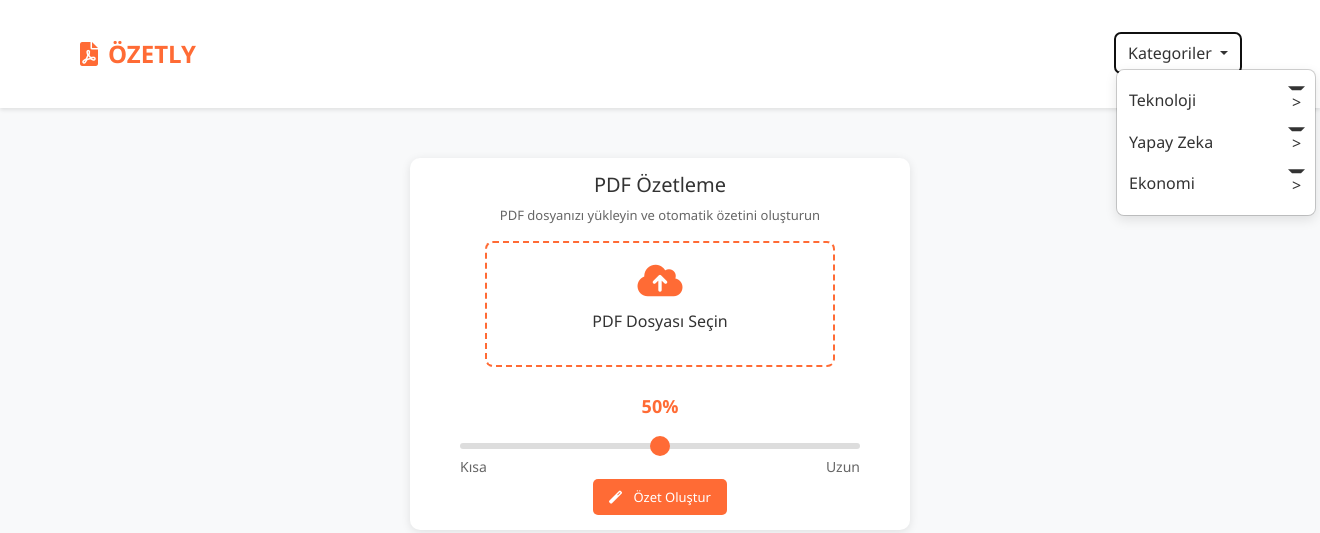
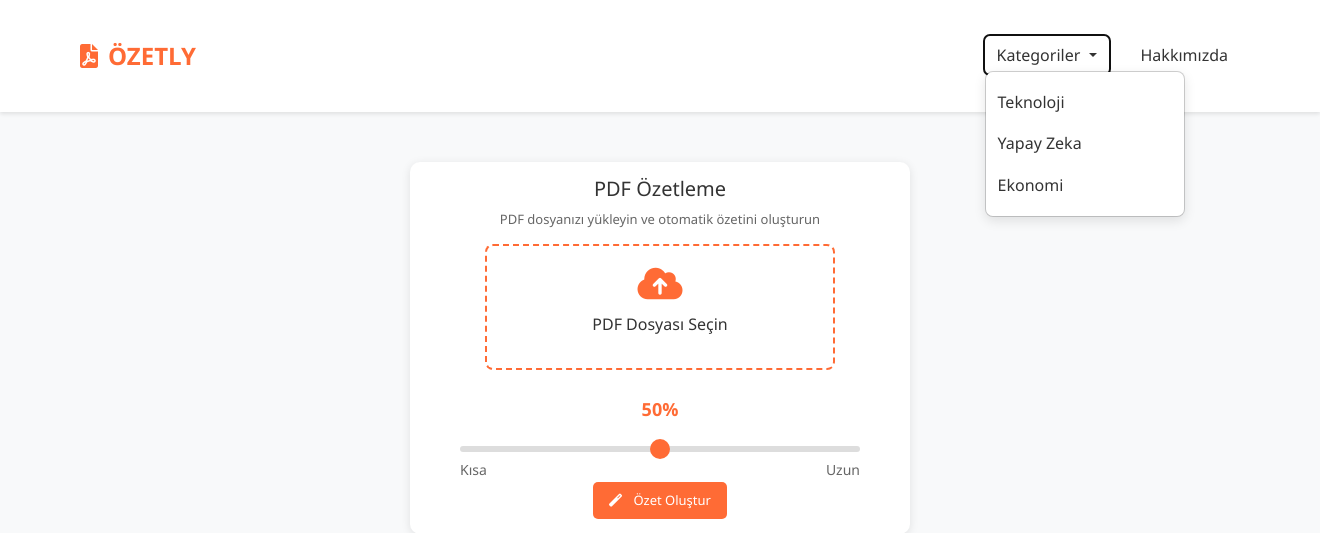
Before and after one commit to ilyasdusme/PDF_Summarization, a Flask app: page / in a window 1320 px wide, after a click on "Kategoriler". Shown: the top 533 px of the page. Run offline with Flask 2, Linux system fonts and the light colour scheme.

Commit message:
navabr değişti

```diff
--- a/static/css/style.css
+++ b/static/css/style.css
@@ -57,6 +57,7 @@ body {
     list-style: none;
     margin: 0;
     padding: 0;
+    align-items: center; /* Menüler arasındaki hizalamayı düzeltiyoruz */
 }
 
 .nav-item {
@@ -118,17 +119,14 @@ body {
     white-space: nowrap;
 }
 
-.dropdown-submenu > .dropdown-item:after {
-    content: ">";
-    position: absolute;
-    right: 10px;
-    top: 50%;
-    transform: translateY(-50%);
-}
-
 .dropdown-item:hover {
     background-color: rgba(255, 107, 53, 0.1);
     color: #FF6B35;
+}
+
+/* Alt menü öğelerinin sonundaki ok sembolünü kaldırma */
+.dropdown-submenu > .dropdown-item:after {
+    content: none; /* Ok sembolünü gizler */
 }
 
 /* Upload Section */
--- a/templates/index.html
+++ b/templates/index.html
@@ -66,13 +66,18 @@
                         </li>
                         <li class="dropdown-submenu">
                             <a class="dropdown-item dropdown-toggle" href="#" data-bs-toggle="dropdown">Yapay Zeka</a>
-
                         </li>
                         <li class="dropdown-submenu">
                             <a class="dropdown-item dropdown-toggle" href="#" data-bs-toggle="dropdown">Ekonomi</a>
-
                         </li>
                     </ul>
+                </li>
+                <!-- Hakkımızda menüsünü ekliyoruz -->
+                <li class="nav-item">
+                    <a href="/hakkimizda" class="nav-link">Hakkımızda</a>
+                </li>
+            </ul>
+
                 </li>
             </ul>
         </div>
```
